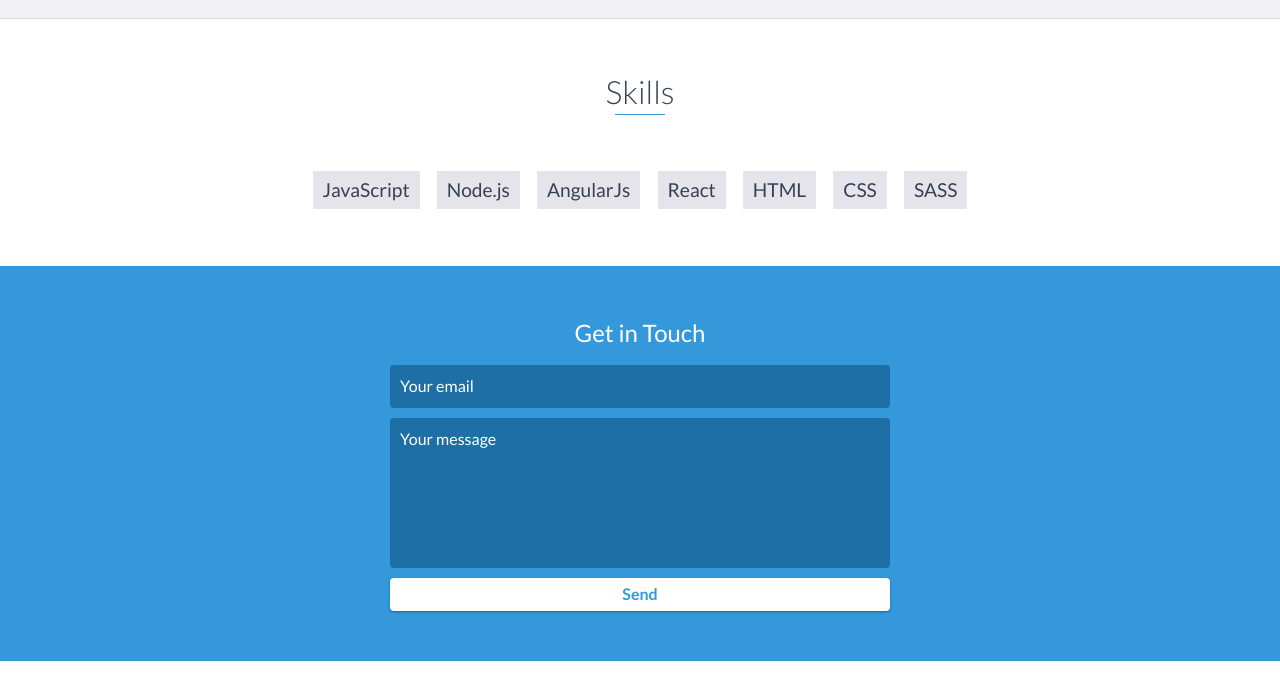
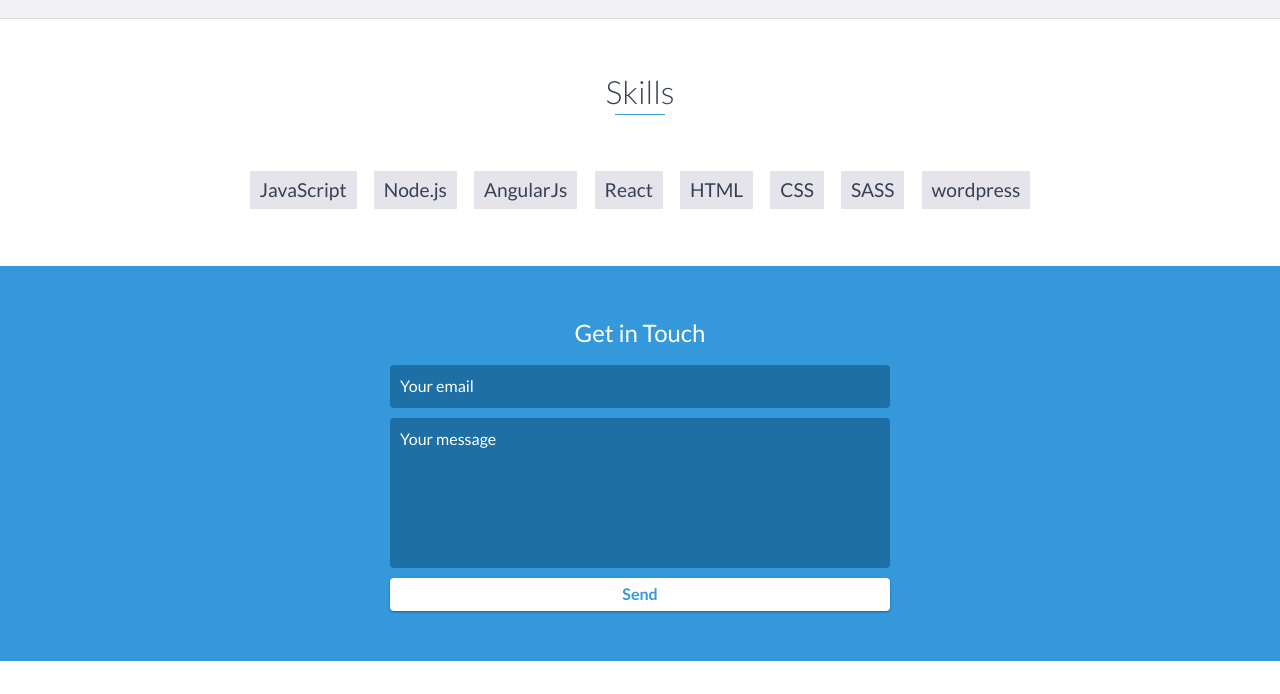
Before and after one commit to Menk98/css-advanced, a website: page index.html in a window 1280 px wide. Shown: the part 2760-3454 px from the top of the page. Drawn offline with nearby package versions, Linux system fonts and the light colour scheme.

Commit message:
skills added

```diff
--- a/index.html
+++ b/index.html
@@ -175,6 +175,7 @@
             <li>HTML</li>
 			<li>CSS</li>
 			<li>SASS</li>
+			<li>wordpress</li>
         </ul>
     </div>
     <!-- End #skills -->
```
